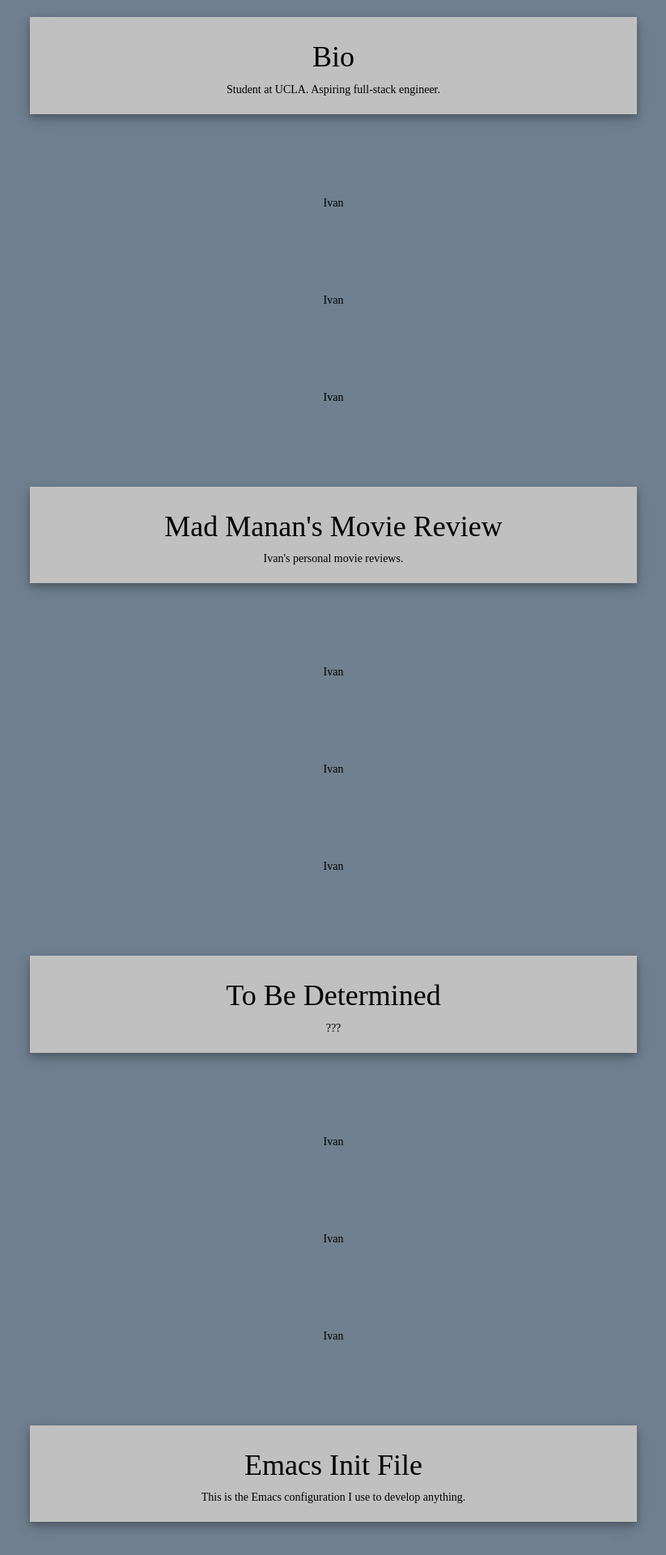
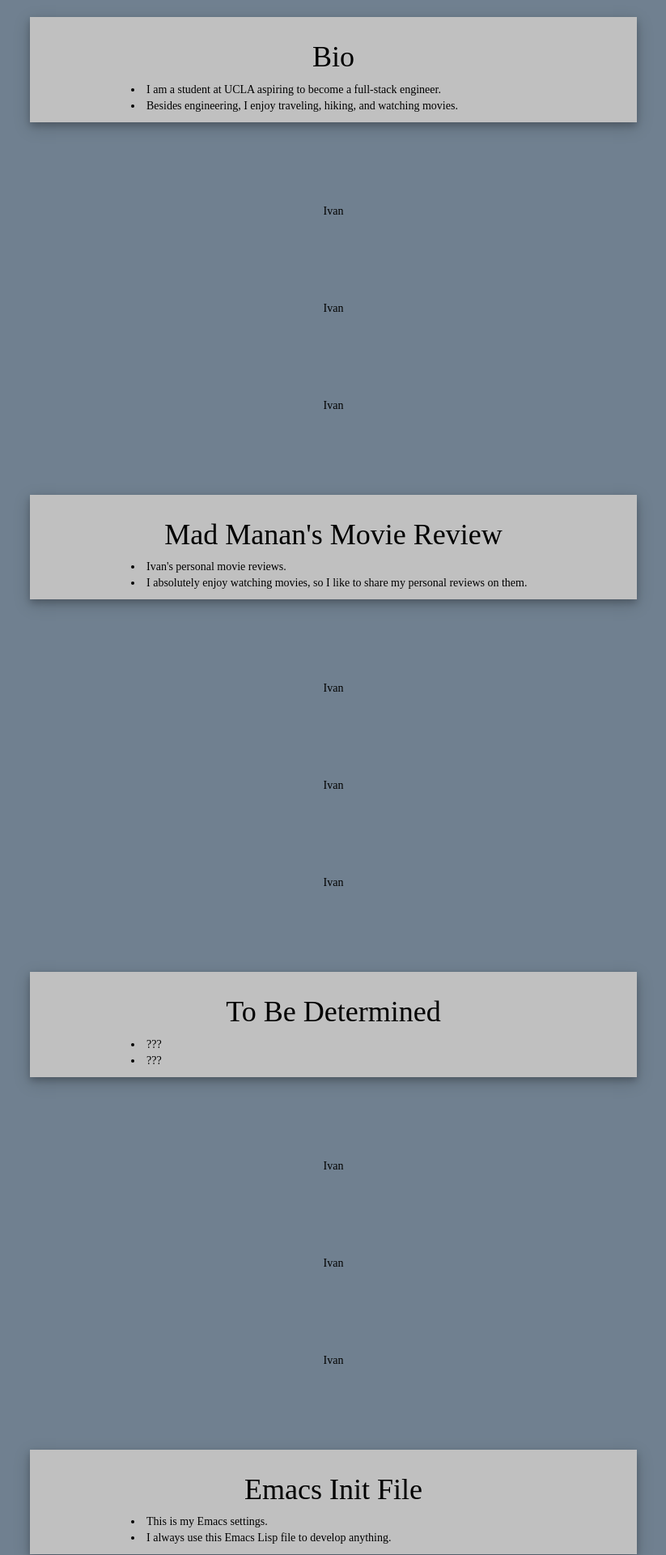
Before and after one commit to ivanmanan/Personal-Website, a React (Create React App) app: page / in a window 1280 px wide. Shown: the part 260-2180 px from the top of the page at 81% size, without its empty margins (228-1051 px from the left). Built offline with nearby package versions, Linux system fonts and the light colour scheme.

Commit message:
Edited front-end changes

```diff
--- a/src/App.jsx
+++ b/src/App.jsx
@@ -4,6 +4,8 @@
 
 // This file passes down all the info to the other templating
 // I want to insert my images into the projects array
+
+// Must make the photos a clickable link
 
 
 class App extends Component {
@@ -18,19 +20,27 @@
 	this.setState({projects: [
 	    {
 		title: "Bio",
-		info: "Student at UCLA. Aspiring full-stack engineer."
+		photo: "img src='/images/ivan.jpg'",
+		overview: "I am a student at UCLA aspiring to become a full-stack engineer.",
+		info: "Besides engineering, I enjoy traveling, hiking, and watching movies."
 	    },
 	    {
 		title: "Mad Manan's Movie Review",
-		info: "Ivan's personal movie reviews."
+		photo: "img src='/images/construction.jpeg",
+		overview: "Ivan's personal movie reviews.",
+		info: "I absolutely enjoy watching movies, so I like to share my personal reviews on them."
 	    },
 	    {
 		title: "To Be Determined",
+		photo: "img src='/images/construction.jpeg",
+		overview: "???",
 		info: "???"
 	    },
 	    {
 		title: "Emacs Init File",
-		info: "This is the Emacs configuration I use to develop anything."
+		photo: "img src='/images/construction.jpeg",
+		overview: "This is my Emacs settings.",
+		info: "I always use this Emacs Lisp file to develop anything."
 	    }
 	]})
     }
--- a/src/Components/BucketItem.css
+++ /dev/null
@@ -1,18 +0,0 @@
-.projectItem{
-    background-color: silver;
-    box-shadow: 0 4px 8px 0 rgba(0, 0, 0, 0.2), 0 6px 20px 0 rgba(0, 0, 0, 0.19);
-    padding-top: 10px;
-    padding-bottom: 10px;
-}
-.trailing li{
-    list-style-type: none;
-    margin: 0;
-    padding: 0;
-    margin-bottom: 100px;
-    margin-top: 100px;
-}
-.trailing ul{
-    list-style-type: none;
-    margin: 0;
-    padding: 0;
-}
--- a/src/Components/BucketItem.jsx
+++ b/src/Components/BucketItem.jsx
@@ -1,5 +1,5 @@
 import React, { Component } from "react";
-import "./BucketItem.css";
+import "./styles.css";
 
 // Template for containers
 
@@ -13,7 +13,10 @@
 			<div className="projectItem">
 			    <h1>{this.props.project.title}</h1>
 
-			    <p>{this.props.project.info}</p>
+			    <div className="text-left col-md-offset-2">
+				<li>{this.props.project.overview}</li>
+				<li>{this.props.project.info}</li>
+			    </div>
 			</div>
 			<div className="trailing">
 			    <ul>
--- /dev/null
+++ b/src/Components/styles.css
@@ -0,0 +1,21 @@
+.projectItem{
+    background-color: silver;
+    box-shadow: 0 4px 8px 0 rgba(0, 0, 0, 0.2), 0 6px 20px 0 rgba(0, 0, 0, 0.19);
+    padding-top: 10px;
+    padding-bottom: 10px;
+}
+.projectItem li{
+
+}
+.trailing li{
+    list-style-type: none;
+    margin: 0;
+    padding: 0;
+    margin-bottom: 100px;
+    margin-top: 100px;
+}
+.trailing ul{
+    list-style-type: none;
+    margin: 0;
+    padding: 0;
+}
```
Also changed, not shown: public/images/ivan.jpg (added), 1 other file (tests, documents, lock files or other folders).
